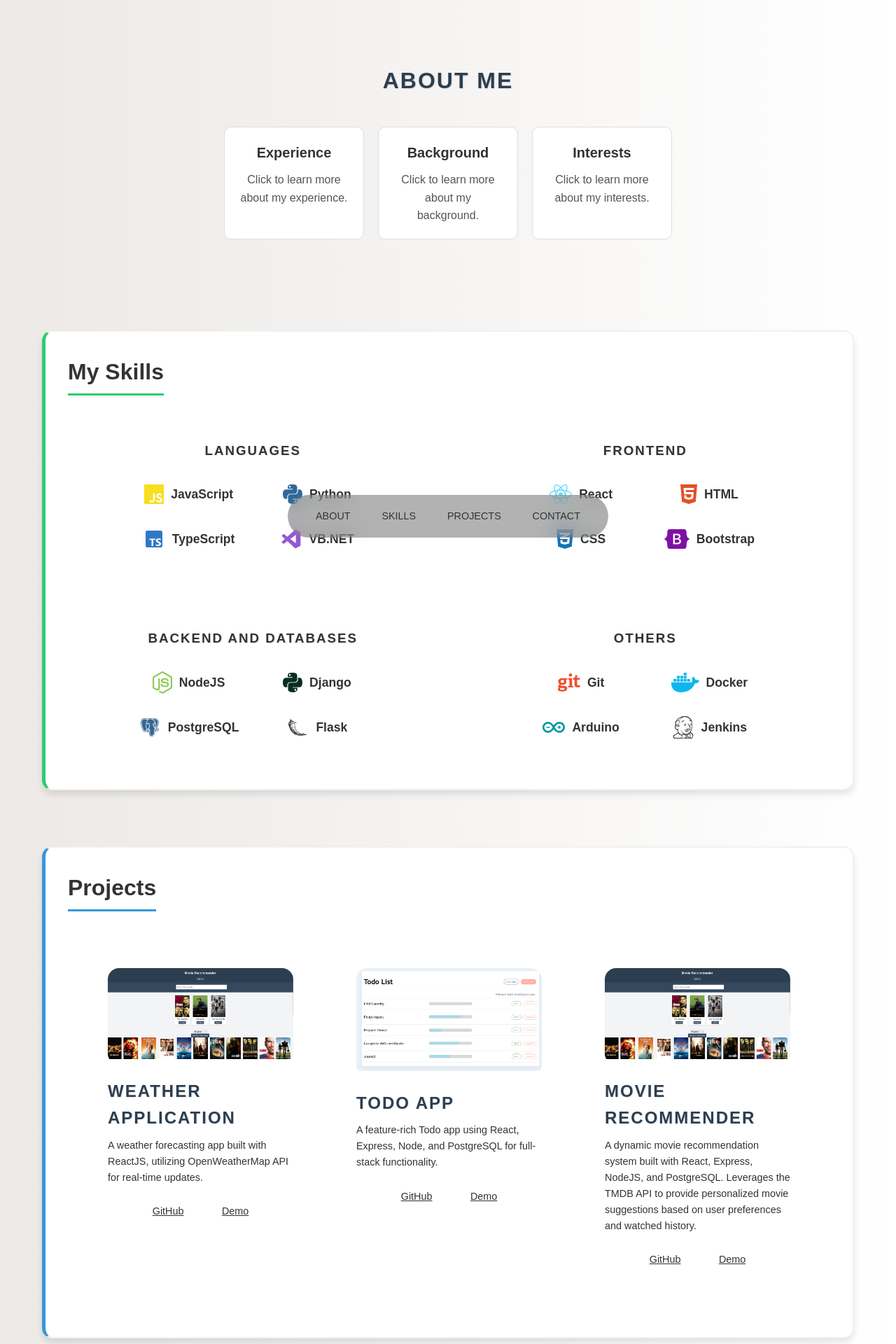
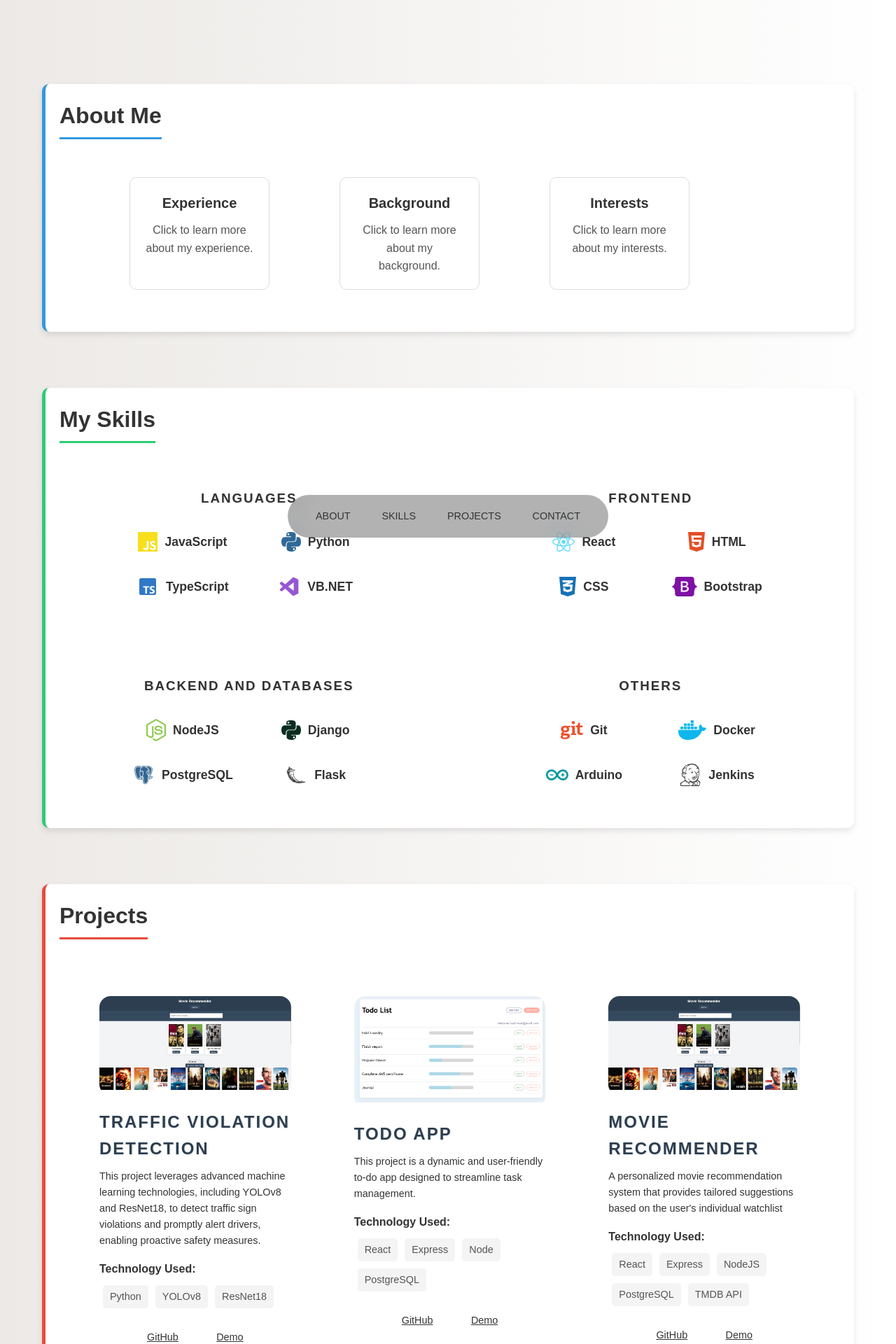
Before and after one commit to MrJayMac/PortfolioWebsite, a React (Create React App) app in the folder client/: page / in a window 1280 px wide. Shown: the top 1920 px of the page at 70% size. Built offline with nearby package versions, Linux system fonts and the light colour scheme.

Commit message:
adding new project and fixing about styling

```diff
--- a/client/src/components/About/About.css
+++ b/client/src/components/About/About.css
@@ -1,19 +1,10 @@
-.about-container {
-  display: flex;
-  flex-direction: column;
-  align-items: center;
-  padding: 50px 20px;
-  text-align: center;
-  max-width: 100%;
-  margin: 0 auto;
-}
-
 .cards-container {
   display: flex;
   flex-wrap: wrap;
   justify-content: center;
-  gap: 20px;
-  margin-top: 40px;
+  gap: 100px;
+  margin-top: 30px;
+  margin-bottom: 40px;
   width: 100%;
   max-width: 1000px;
 }
@@ -77,7 +68,6 @@
   animation: zoomIn 0.6s ease-out forwards;
 }
 
-/* Responsive design: Stack the image and text on smaller screens */
 .modal-content .left {
   flex: 1;
   padding: 10px;
@@ -163,7 +153,7 @@
   .cards-container {
     flex-direction: column;
     align-items: center;
-    gap: 20px;
+    gap: 70px;
   }
 
   .card {
--- a/client/src/components/About/About.jsx
+++ b/client/src/components/About/About.jsx
@@ -58,8 +58,8 @@ const About = () => {
   };
 
   return (
-    <div className="about-container">
-      <h1>About Me</h1>
+    <section id="about">
+      <h2>About Me</h2>
       <div className="cards-container">
         {['experience', 'background', 'interests'].map((type) => (
           <div key={type} className="card" onClick={() => openModal(type)}>
@@ -85,7 +85,7 @@ const About = () => {
           </div>
         </div>
       )}
-    </div>
+    </section>
   );
 };
 
--- a/client/src/components/Projects/Projects.css
+++ b/client/src/components/Projects/Projects.css
@@ -20,10 +20,13 @@
     transition: background-color 0.3s, transform 0.3s ease-in-out;
   }
 
-  .project__item-image {
-    border-radius: 1rem;
-    overflow: hidden;
-  }
+
+
+.project__item-image {
+  border-radius: 1rem;
+  overflow: hidden;
+}
+
 
 .project__item-image img {
   width: 100%;
@@ -61,6 +64,33 @@
   border-radius: 5px;
 }
 
+.project__skills {
+  margin-top: 10px;
+}
+
+.project__skills h4 {
+  font-size: 1rem;
+  color: #333;
+  margin-bottom: 5px;
+}
+
+.project__skills ul {
+  list-style-type: none;
+  padding: 0;
+}
+
+.project__skills li {
+  display: inline-block;
+  background: #f4f4f4;
+  margin: 5px;
+  padding: 5px 10px;
+  border-radius: 5px;
+  font-size: 0.9rem;
+  color: #555;
+}
+
+
+
 @media screen and (max-width: 1024px) {
   .projects__container {
     grid-template-columns: 1fr 1fr;
--- a/client/src/components/Projects/Projects.jsx
+++ b/client/src/components/Projects/Projects.jsx
@@ -2,31 +2,34 @@ import React from 'react';
 import './Projects.css';
 
 import movieRecommenderImage from '../Photos/Movie-Recommender.png';
-import todoListImage from '../Photos/To-do-List.png'
-import todo from '../Photos/Todo.png'
+import todoListImage from '../Photos/To-do-List.png';
+import todo from '../Photos/Todo.png';
 
 const Projects = () => {
   const projectData = [
     {
       id: 1,
-      title: 'Weather Application',
-      github: 'https://github.com/MrJayMac/WeatherApp',
-      description: 'A weather forecasting app built with ReactJS, utilizing OpenWeatherMap API for real-time updates.',
+      title: 'Traffic Violation Detection',
+      github: 'https://github.com/damiensmith1/CAPSTONE',
+      description: 'This project leverages advanced machine learning technologies, including YOLOv8 and ResNet18, to detect traffic sign violations and promptly alert drivers, enabling proactive safety measures.',
+      technologies: ['Python', 'YOLOv8', 'ResNet18'],
       image: movieRecommenderImage,
     },
     {
       id: 2,
       title: 'Todo App',
       github: 'https://github.com/MrJayMac/TodoApp',
-      description: 'A feature-rich Todo app using React, Express, Node, and PostgreSQL for full-stack functionality.',
+      description: 'This project is a dynamic and user-friendly to-do app designed to streamline task management.',
+      technologies: ['React', 'Express', 'Node', 'PostgreSQL'],
       image: todo,
     },
     {
       id: 3,
-      title: 'Movie Recommender',
-      github: 'https://github.com/MrJayMac/movie-recommend',
-      description: 'A dynamic movie recommendation system built with React, Express, NodeJS, and PostgreSQL. Leverages the TMDB API to provide personalized movie suggestions based on user preferences and watched history.',
-      image: movieRecommenderImage,
+      title: "Movie Recommender",
+      github: "https://github.com/MrJayMac/movie-recommend",
+      description: "A personalized movie recommendation system that provides tailored suggestions based on the user's individual watchlist",
+      technologies: ['React', 'Express', 'NodeJS', 'PostgreSQL', 'TMDB API'],
+      image: movieRecommenderImage
     }
   ];
 
@@ -35,13 +38,21 @@ const Projects = () => {
       <h2>Projects</h2>
 
       <div className="container projects__container">
-        {projectData.map(({ id, title, github, description, image }) => (
+        {projectData.map(({ id, title, github, description, technologies, image }) => (
           <article key={id} className="project__item">
             <div className="project__item-image">
               <img src={image} alt={`${title}-image`} />
             </div>
-            <h3>{title}</h3>
+            <h3 className='project__title'>{title}</h3>
             <p>{description}</p>
+            <div className="project__skills">
+              <h4>Technology Used:</h4>
+              <ul>
+                {technologies.map((technologies, index) => (
+                  <li key={index}>{technologies}</li>
+                ))}
+              </ul>
+            </div>
             <div className="project__item-cta">
               <a href={github} className="btn" target="_blank" rel="noreferrer">
                 GitHub
--- a/client/src/index.css
+++ b/client/src/index.css
@@ -46,7 +46,6 @@ button:hover {
   border-color: #ccc;
 }
 
-
 #root {
   width: 100%;
   max-width: 1200px;
@@ -54,17 +53,15 @@ button:hover {
   padding: 20px;
 }
 
-
 section {
-  margin: 4rem 0;
-  padding: 2rem;
-  background-color: #ffffff;
-  border-radius: 15px;
-  box-shadow: 0 6px 10px rgba(0, 0, 0, 0.1);
-  border: 2px solid #f1f1f1;
-  transition: box-shadow 0.3s ease, transform 0.3s ease;
+  width: 100%;
+  max-width: 1200px;
+  margin: 0 auto;
+  padding: 20px;
+  box-shadow: 0px 4px 8px rgba(0, 0, 0, 0.1);
+  border-radius: 10px;
+  background-color: #fff;
 }
-
 section:hover {
   box-shadow: 0 10px 15px rgba(0, 0, 0, 0.15);
   transform: translateY(-5px);
@@ -80,11 +77,11 @@ section h1, section h2 {
 
 
 #about h1, #about h2 {
-  border-bottom-color: #e74c3c;
+  border-bottom-color: #3498db;
 }
 
 #projects h1, #projects h2 {
-  border-bottom-color: #3498db;
+  border-bottom-color: #e74c3c;
 }
 
 #skills h1, #skills h2 {
@@ -101,11 +98,11 @@ section h1, section h2 {
 }
 
 #about {
-  border-left: 5px solid #e74c3c;
+  border-left: 5px solid #3498db;
 }
 
 #projects {
-  border-left: 5px solid #3498db;
+  border-left: 5px solid #e74c3c;
 }
 
 #skills {
```
